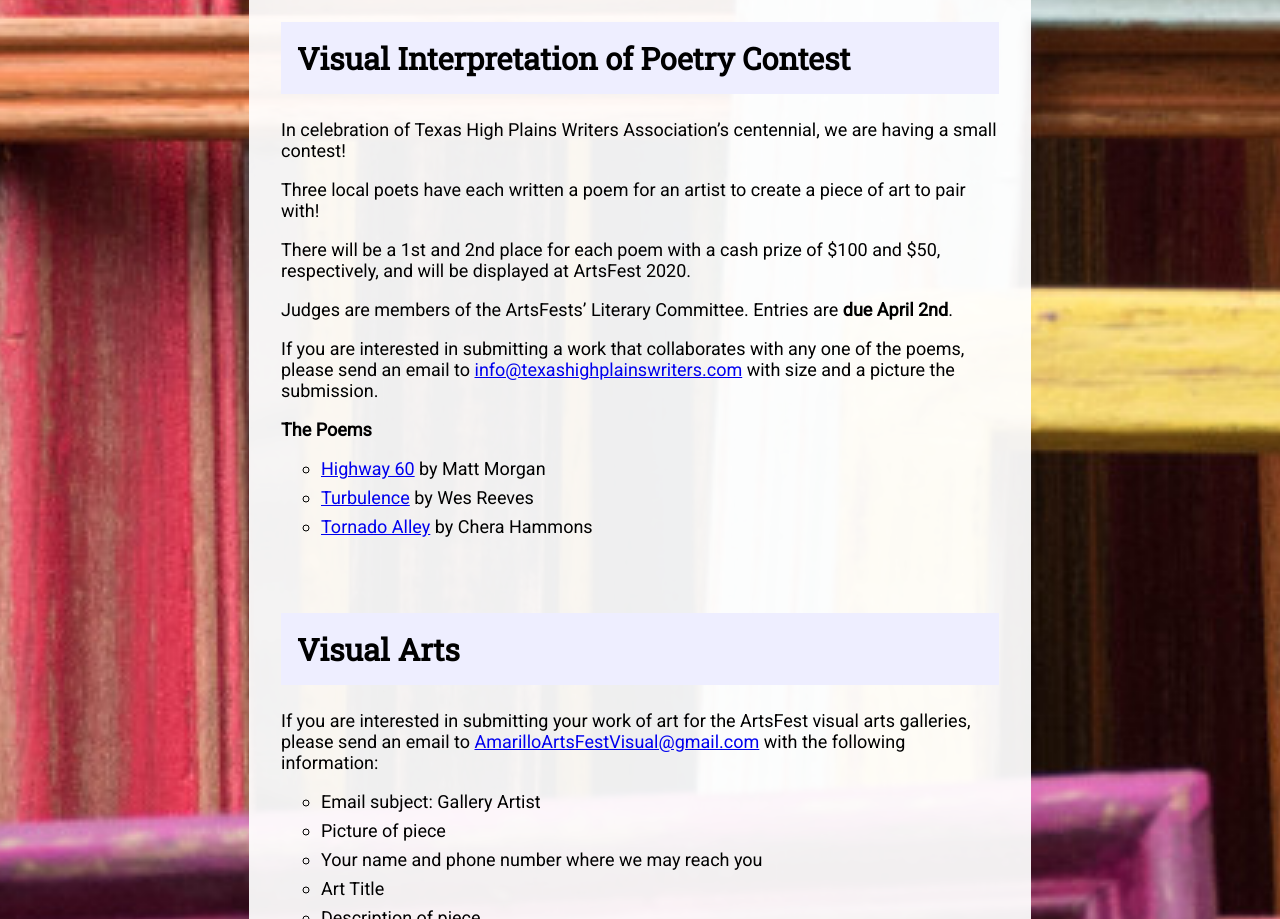
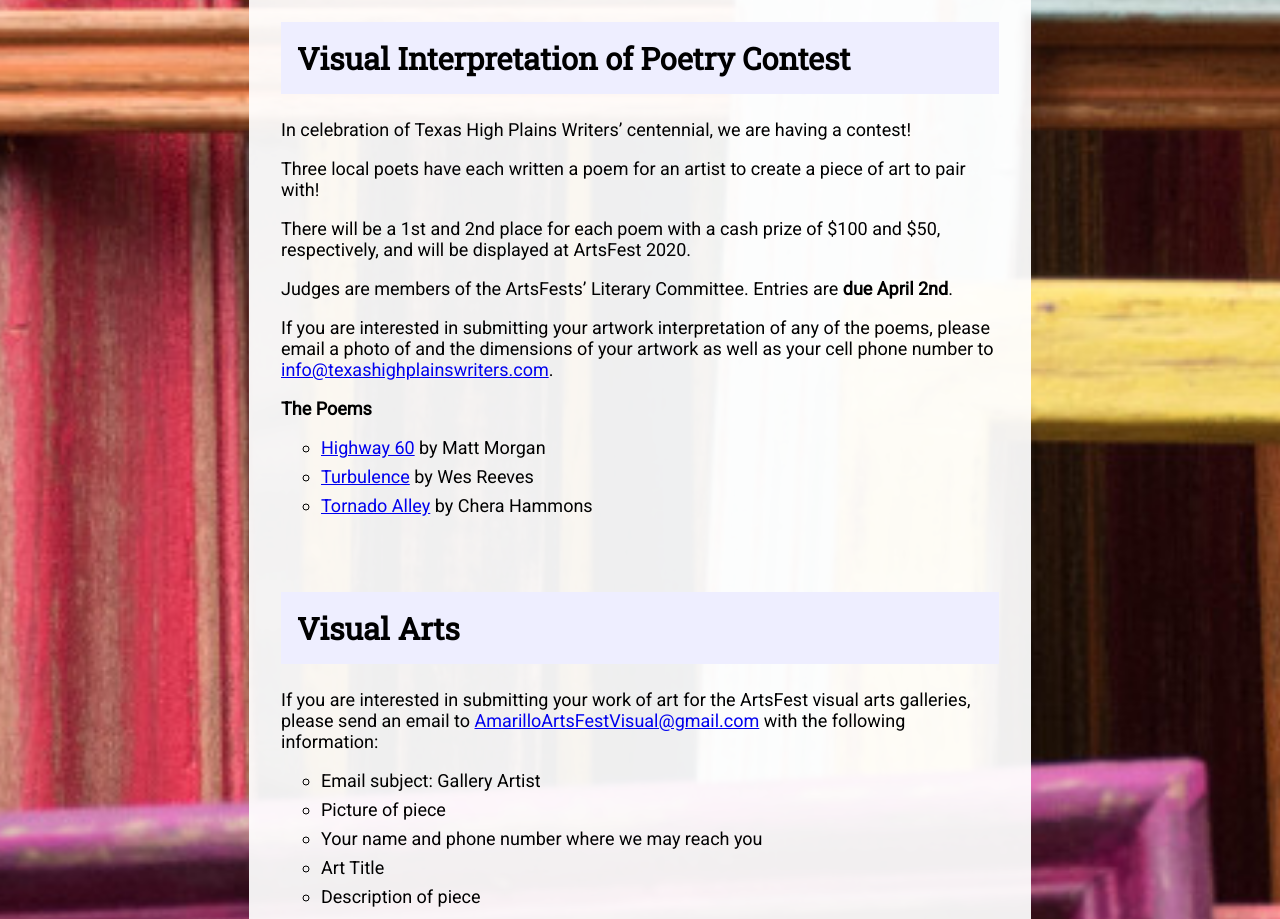
Before and after one commit to Amarillo-Arts-Fest/landing-page, a plain HTML site: page index.html in a window 1280 px wide. Shown: the part 1326-2245 px from the top of the page. Drawn offline with Linux system fonts and the light colour scheme.

Commit message:
Text changes per Janet email.

```diff
--- a/index.html
+++ b/index.html
@@ -37,7 +37,7 @@
 
             <section>
                 <h2 id="poetry">Visual Interpretation of  Poetry Contest</h2>
-                <p>In celebration of Texas High Plains Writers Association’s centennial, we are having a small contest!</p>
+                <p>In celebration of Texas High Plains Writers’ centennial, we are having a contest!</p>
 
                 <p>Three local poets have each written a poem for an artist to create a piece of art to pair with!</p>
 
@@ -45,7 +45,7 @@
 
                 <p>Judges are members of the ArtsFests’ Literary Committee. Entries are <strong>due April 2nd</strong>.</p>
 
-                <p>If you are interested in submitting a work that collaborates with any one of the poems, please send an email to <a href="mailto:info@texashighplainswriters.com">info@texashighplainswriters.com</a>  with size and a picture the submission.</p>
+                <p>If you are interested in submitting your artwork interpretation of any of the poems, please email a photo of and the dimensions of your artwork as well as your cell phone number to <a href="mailto:info@texashighplainswriters.com">info@texashighplainswriters.com</a>.</p>
 
                 <p></p>
 
```
